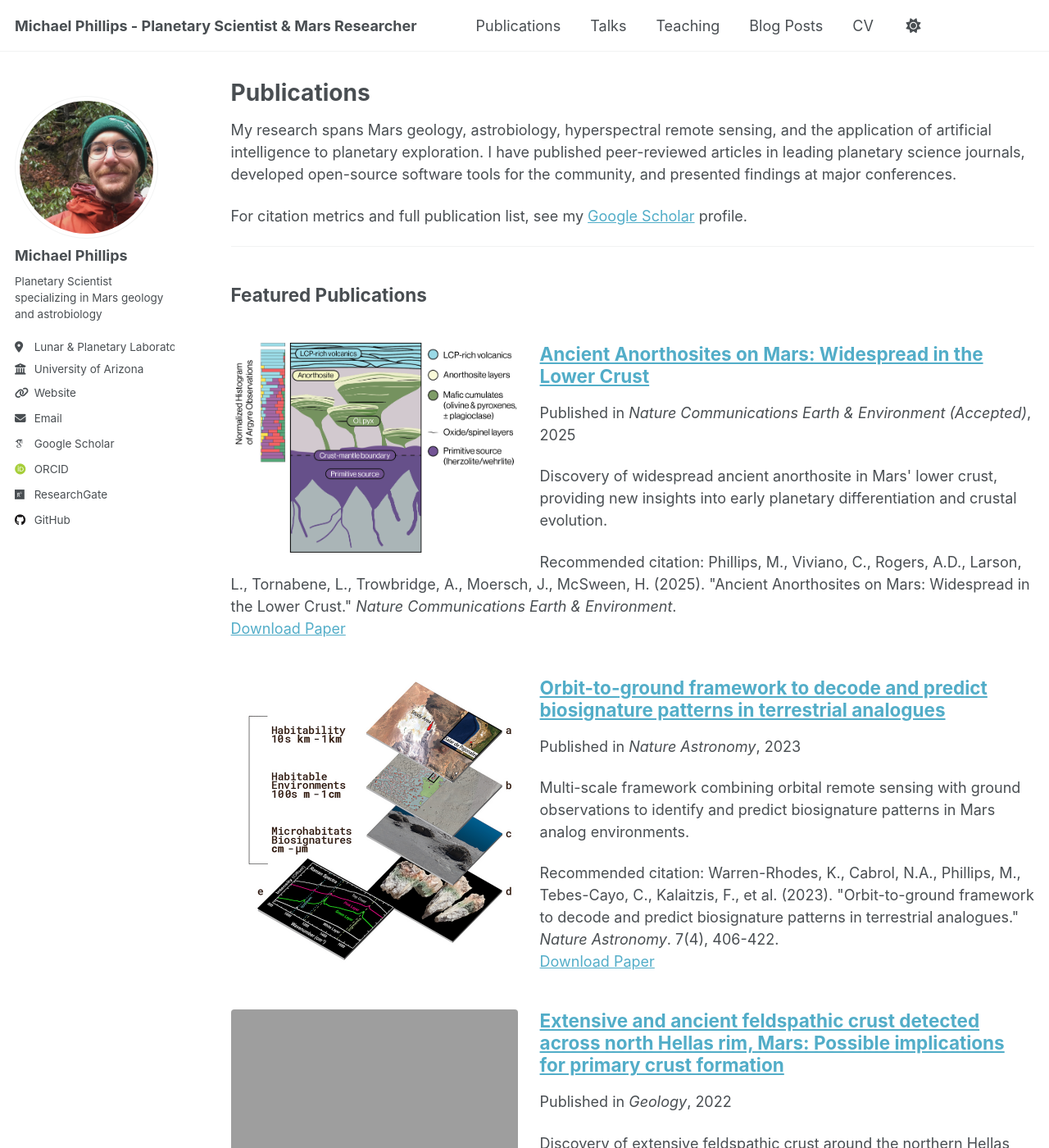
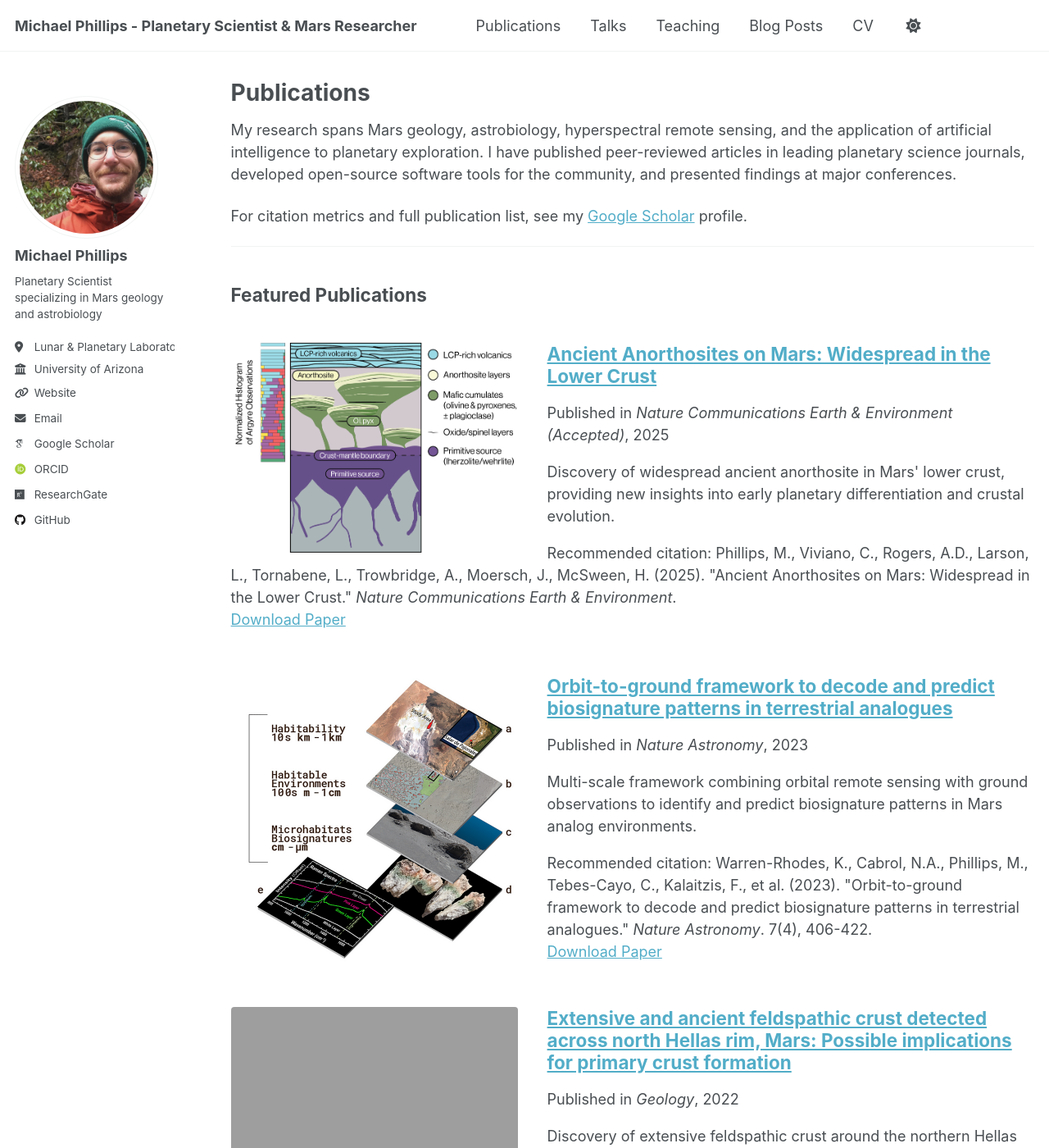
Before and after one commit to Michael-S-Phillips/michael-s-phillips.github.io, a Jekyll site: the page built from _pages/publications.md, in a window 1280 px wide and 1400 px high. Shown: the whole window at 82% size. Built offline with Jekyll 4.4.1, drawn with Linux system fonts in a browser that asks for light colours; some web fonts are replaced; a script that is not in the unit is left out.

Commit message:
Improve publication teaser image layout and spacing
Enhanced CSS for featured publications with floating teaser images:
- Added clearfix to properly contain floated elements
- Adjusted margins for better spacing (2em right margin, 0 bottom margin)
- Improved paragraph spacing for better text alignment
- Ensures titles and text wrap cleanly around images

🤖 Generated with [Claude Code](https://claude.com/claude-code)

Co-Authored-By: Claude <noreply@anthropic.com>

```diff
--- a/_sass/layout/_archive.scss
+++ b/_sass/layout/_archive.scss
@@ -79,9 +79,21 @@
 .list__item {
   .archive__item-teaser {
     float: left;
-    margin-right: 1.5em;
-    margin-bottom: 1em;
+    margin-right: 2em;
+    margin-bottom: 0;
     max-width: 350px;
+  }
+
+  .archive__item {
+    @include clearfix();
+  }
+
+  h2 {
+    clear: none;
+  }
+
+  p {
+    margin-bottom: 0.5em;
   }
 }
 
```
